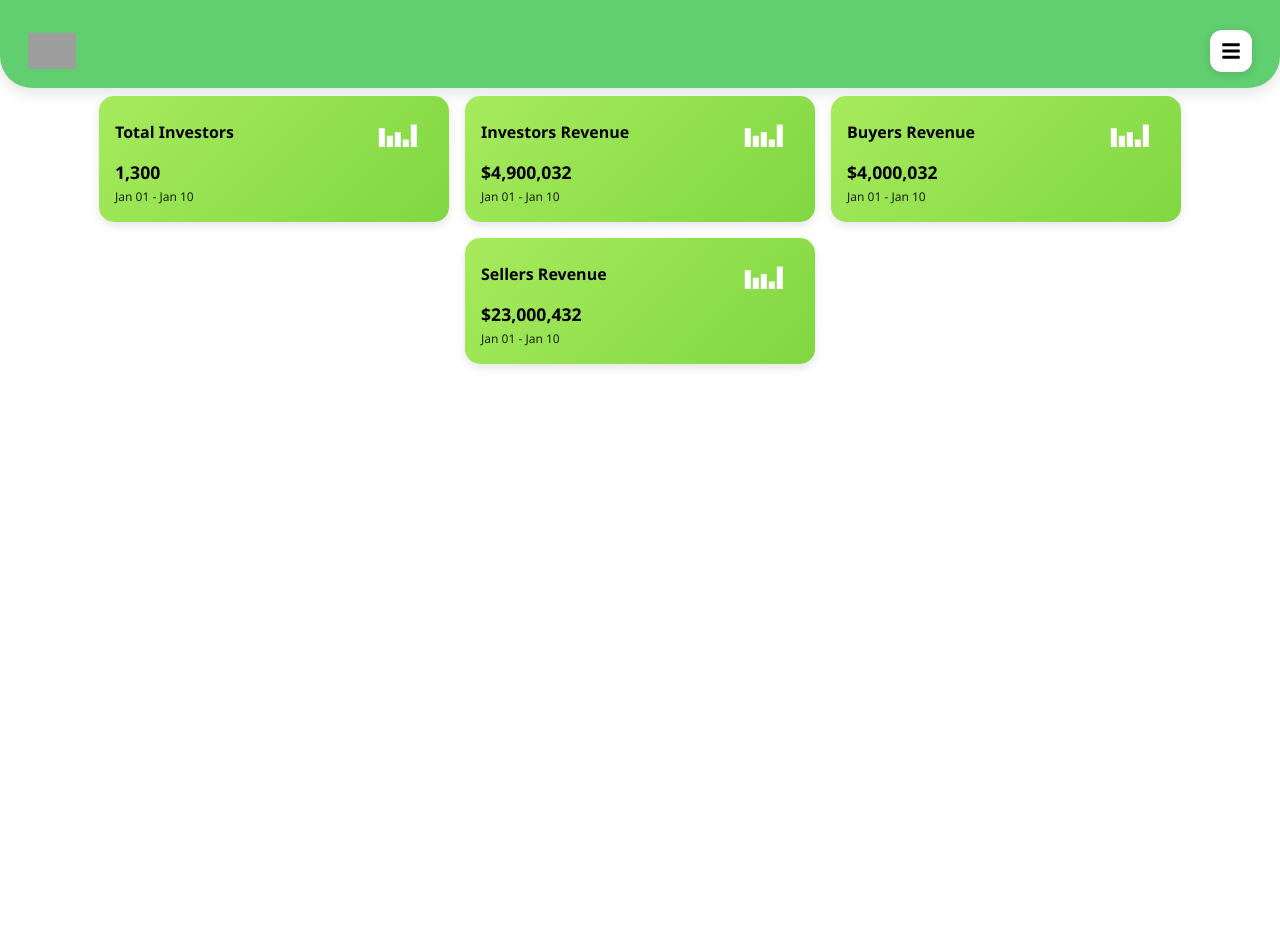
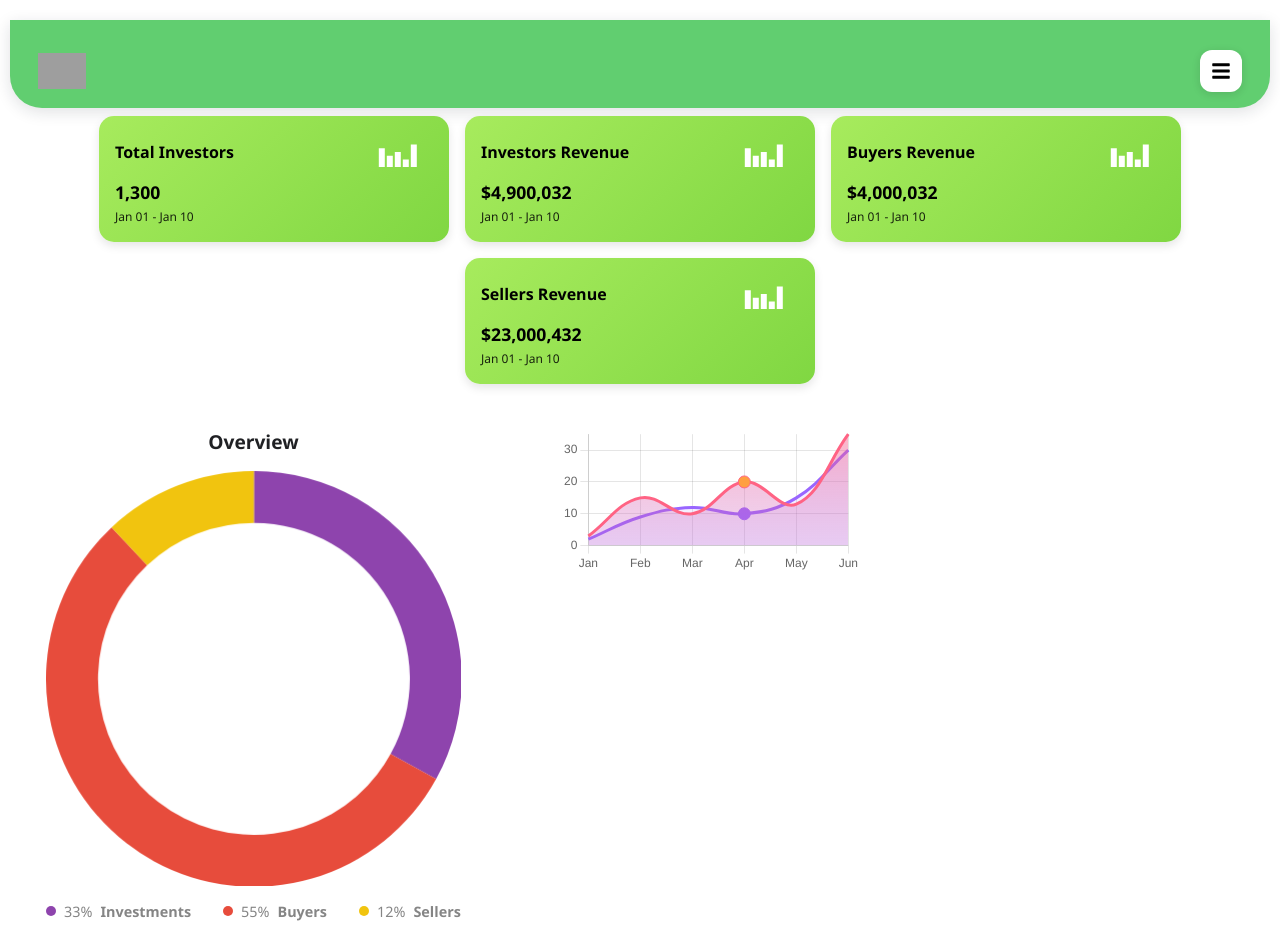
Before and after one commit to Omekagu/thunder, a Next.js app: page /admin/AdminDashboard in a window 1280 px wide. Shown: the top 952 px of the page. Before the commit the page ends 800 px from the top, so only its background shows below. Built offline with nearby package versions, Linux system fonts and the light colour scheme; grey boxes are pictures that could not be loaded.

Commit message:
app charts donut and gradient line charts inserted

```diff
--- a/package.json
+++ b/package.json
@@ -21,6 +21,7 @@
     "@stripe/stripe-js": "^7.4.0",
     "@walletconnect/web3-provider": "^1.8.0",
     "axios": "^1.10.0",
+    "chart.js": "^4.5.0",
     "dayjs": "^1.11.13",
     "ethers": "^6.15.0",
     "faker": "^5.5.3",
--- /dev/null
+++ b/src/Components/Admin/DonutChart.jsx
@@ -0,0 +1,52 @@
+'use client'
+
+import { useEffect, useRef } from 'react'
+import Chart from 'chart.js/auto'
+
+export default function DonutChart () {
+  const chartRef = useRef(null)
+
+  useEffect(() => {
+    const ctx = chartRef.current.getContext('2d')
+    const chart = new Chart(ctx, {
+      type: 'doughnut',
+      data: {
+        labels: ['Investments', 'Buyers', 'Sellers'],
+        datasets: [
+          {
+            data: [33, 55, 12],
+            backgroundColor: ['#8e44ad', '#e74c3c', '#f1c40f'],
+            borderWidth: 0
+          }
+        ]
+      },
+      options: {
+        cutout: '75%',
+        responsive: true,
+        plugins: {
+          legend: { display: false }
+        }
+      }
+    })
+
+    return () => chart.destroy()
+  }, [])
+
+  return (
+    <div className='chartContainer'>
+      <h3 className='title'>Overview</h3>
+      <canvas ref={chartRef} />
+      <div className='labels'>
+        <div>
+          <span className='fbDot'></span> 33% <strong>Investments</strong>
+        </div>
+        <div>
+          <span className='ytDot'></span> 55% <strong>Buyers</strong>
+        </div>
+        <div>
+          <span className='dsDot'></span> 12% <strong>Sellers</strong>
+        </div>
+      </div>
+    </div>
+  )
+}
--- /dev/null
+++ b/src/Components/Admin/GradientLineChart.jsx
@@ -0,0 +1,79 @@
+// components/GradientLineChart.jsx
+'use client'
+
+import { useEffect, useRef } from 'react'
+import Chart from 'chart.js/auto'
+
+export default function GradientLineChart () {
+  const chartRef = useRef(null)
+
+  useEffect(() => {
+    const ctx = chartRef.current.getContext('2d')
+    const gradient = ctx.createLinearGradient(0, 0, 0, 200)
+    gradient.addColorStop(0, 'rgba(255, 99, 132, 0.5)')
+    gradient.addColorStop(1, 'rgba(153, 102, 255, 0.1)')
+
+    const chart = new Chart(ctx, {
+      type: 'line',
+      data: {
+        labels: ['Jan', 'Feb', 'Mar', 'Apr', 'May', 'Jun'],
+        datasets: [
+          {
+            label: 'Series A',
+            data: [3, 15, 10, 20, 13, 35],
+            fill: true,
+            backgroundColor: gradient,
+            borderColor: '#ff6384',
+            tension: 0.4,
+            pointBackgroundColor: [
+              'transparent',
+              'transparent',
+              'transparent',
+              '#ff9f40',
+              'transparent',
+              'transparent'
+            ],
+            pointRadius: [0, 0, 0, 6, 0, 0]
+          },
+          {
+            label: 'Series B',
+            data: [2, 9, 12, 10, 15, 30],
+            fill: true,
+            backgroundColor: 'rgba(153, 102, 255, 0.1)',
+            borderColor: '#9966ff',
+            tension: 0.4,
+            pointBackgroundColor: [
+              'transparent',
+              'transparent',
+              'transparent',
+              '#9966ff',
+              'transparent',
+              'transparent'
+            ],
+            pointRadius: [0, 0, 0, 6, 0, 0]
+          }
+        ]
+      },
+      options: {
+        responsive: true,
+        plugins: {
+          legend: { display: false }
+        },
+        scales: {
+          y: {
+            beginAtZero: true,
+            ticks: { stepSize: 5 }
+          }
+        }
+      }
+    })
+
+    return () => chart.destroy()
+  }, [])
+
+  return (
+    <div className='chartWrapper'>
+      <canvas ref={chartRef} />
+    </div>
+  )
+}
--- a/src/pages/admin/AdminDashboard.jsx
+++ b/src/pages/admin/AdminDashboard.jsx
@@ -1,10 +1,12 @@
 import React from 'react'
 import AdminHeader from '../../Components/Admin/AdminHeader'
 import RevenueCard from '../../Components/Admin/RevenueCard'
+import DonutChart from '../../Components/Admin/DonutChart'
+import GradientLineChart from '../../Components/Admin/GradientLineChart'
 
 export default function AdminDashboard () {
   return (
-    <div>
+    <div className='admin-dashboard'>
       <AdminHeader />
       <div className='revenue-cards-container'>
         <RevenueCard
@@ -28,6 +30,10 @@ export default function AdminDashboard () {
           date='Jan 01 - Jan 10'
         />
       </div>
+      <div className='charts-container'>
+        <DonutChart />
+        <GradientLineChart />
+      </div>
     </div>
   )
 }
--- /dev/null
+++ b/src/scss/Admin/Components/_donutChart.scss
@@ -0,0 +1,67 @@
+// components/TrafficDonutChart.module.scss
+.chartContainer {
+  display: flex;
+  flex-direction: column;
+  align-items: center;
+  padding: 1rem;
+  max-width: 450px;
+  margin: 20px;
+  box-sizing: border-box;
+
+  canvas {
+    background: #fff;
+    max-width: 100%;
+    height: auto;
+  }
+}
+
+.title {
+  font-size: 1.2rem;
+  font-weight: 600;
+  margin-bottom: 1rem;
+  text-align: center;
+}
+
+.labels {
+  display: flex;
+  flex-direction: column;
+  gap: 0.5rem;
+  margin-top: 1rem;
+  font-size: 0.9rem;
+  text-align: left;
+
+  div {
+    display: flex;
+    align-items: center;
+    gap: 0.5rem;
+  }
+}
+
+.fbDot,
+.ytDot,
+.dsDot {
+  display: inline-block;
+  width: 10px;
+  height: 10px;
+  border-radius: 50%;
+}
+
+.fbDot {
+  background-color: #8e44ad;
+}
+
+.ytDot {
+  background-color: #e74c3c;
+}
+
+.dsDot {
+  background-color: #f1c40f;
+}
+
+@media (min-width: 600px) {
+  .labels {
+    flex-direction: row;
+    justify-content: center;
+    gap: 2rem;
+  }
+}
--- /dev/null
+++ b/src/scss/Admin/Components/_gradientLineChart.scss
@@ -0,0 +1,17 @@
+// components/GradientLineChart.module.scss
+.chartWrapper {
+  max-width: 550%;
+  padding: 1rem;
+  box-sizing: border-box;
+
+  canvas {
+    width: 100% !important;
+    height: auto !important;
+  }
+}
+
+@media (min-width: 768px) {
+  .chartWrapper {
+    padding: 2rem;
+  }
+}
--- /dev/null
+++ b/src/scss/Admin/_adminDashboard.scss
@@ -0,0 +1,10 @@
+.admin-dashboard {
+  color: #858585;
+  margin: 20px 10px;
+
+  .charts-container {
+    display: flex;
+    flex-direction: row;
+    gap: 2rem;
+  }
+}
--- a/src/scss/User/_userDashboard.scss
+++ b/src/scss/User/_userDashboard.scss
@@ -358,6 +358,7 @@
 /* Drawer and Scrollbar */
 .drawer {
   position: fixed;
+  margin-bottom: 100px;
   top: 0;
   right: -310px;
   width: 260px;
@@ -395,7 +396,7 @@
   .drawer-list {
     list-style: none;
     padding: 0;
-    margin: 0;
+    margin-bottom: 100px;
     display: flex;
     flex-direction: column;
     gap: 14px;
--- a/src/scss/index.scss
+++ b/src/scss/index.scss
@@ -28,8 +28,11 @@
 @use './User/components/investplanComponent';
 
 // admins scss
+@use './Admin/adminDashboard';
 @use './Admin/Components/dashboardSection';
 @use './Admin/Components/revenueCard';
+@use './Admin/Components/donutChart';
+@use './Admin/Components/gradientLineChart';
 
 // 🔴 Move all @import *after* @use
 @use './Base/base' as base;
```
Also changed, not shown: 1 other file (tests, documents, lock files or other folders).
